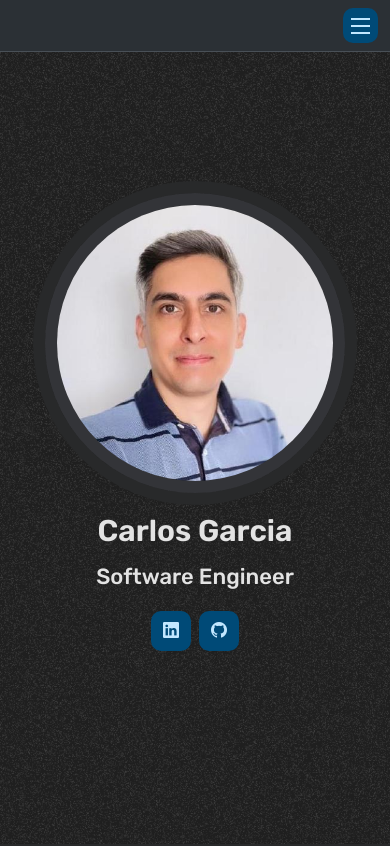
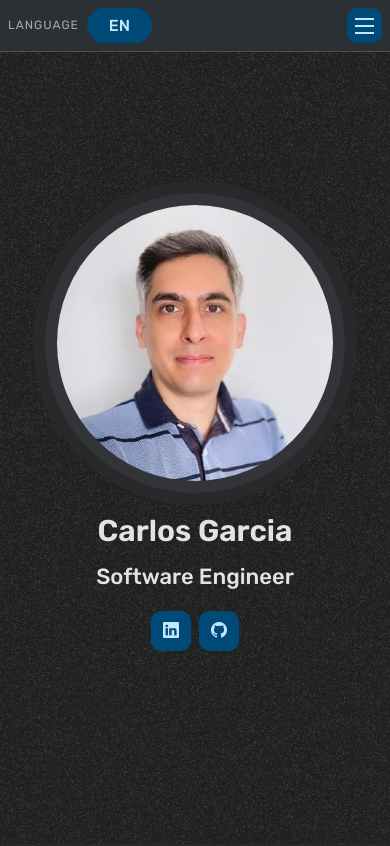
Before and after one commit to MrLapa/portfolio-carlos, a Next.js app: page / in a window 390 px wide. Shown: the top 846 px of the page. Built offline with nearby package versions, Linux system fonts and the light colour scheme.

Commit message:
F-28: tweak styles for the Sidebar component and include LanguageToggle component on different breakpoints

```diff
--- a/src/app/globals.css
+++ b/src/app/globals.css
@@ -83,11 +83,6 @@
   background-color: var(--px-gray-1);
 }
 
-.main-header .container {
-  display: flex;
-  align-items: center;
-}
-
 .ms-auto {
   display: flex;
 }
@@ -156,7 +151,7 @@
 .main-menu {
   display: flex;
   margin: 0;
-  padding: 20px 0;
+  padding: 0;
   list-style: none;
   justify-content: center;
 }
@@ -205,6 +200,7 @@
   z-index: 11;
   display: flex;
   flex-direction: column;
+  padding: 20px 0;
   transition: ease all 0.35s;
   background-color: var(--px-gray-2);
   border-right: 1px solid var(--px-border);
@@ -212,7 +208,7 @@
 .header-left-fixed.menu-open {
   left: 0;
 }
-@media (min-width: 1024px) {
+@media (min-width: 992px) {
   .header-left-fixed {
     left: 0 !important;
   }
--- a/src/components/Sidebar/index.tsx
+++ b/src/components/Sidebar/index.tsx
@@ -24,8 +24,10 @@ const Sidebar = ({ isMenuOpen, setIsMenuOpen }: SidebarProps) => {
 
   return (
     <>
-      <header className="main-header d-lg-none position-fixed top-0 start-0 end-0 z-3 border-bottom py-2 bg-body-tertiary">
-        <div className="container">
+      <header className="main-header d-flex d-lg-none position-fixed top-0 start-0 end-0 z-3 border-bottom p-2 bg-body-tertiary">
+        <div className="d-lg-none">
+          <LanguageToggle />
+        </div>
         <div className="ms-auto">
           <button
             className="toggler-menu"
@@ -34,10 +36,9 @@ const Sidebar = ({ isMenuOpen, setIsMenuOpen }: SidebarProps) => {
             <span />
           </button>
         </div>
-        </div>
       </header>
-      <div className={`header-left-fixed one-page-nav ${isMenuOpen ? "menu-open" : ""}`}>
-        <div className="d-flex d-lg-none justify-content-center px-3 pt-3">
+      <div className={`header-left-fixed one-page-nav justify-content-lg-between ${isMenuOpen ? "menu-open" : ""}`}>
+        <div className="d-flex d-lg-none justify-content-center">
           <button
             className="btn btn-link text-white fs-4 p-0"
             onClick={() => setIsMenuOpen(false)}
@@ -63,7 +64,7 @@ const Sidebar = ({ isMenuOpen, setIsMenuOpen }: SidebarProps) => {
             </li>
           ))}
         </ul>
-        <div className="logo">
+        <div className="d-none d-lg-block">
           <LanguageToggle />
         </div>
       </div>
```
Lines whose indentation alone changed are shown as unchanged.
